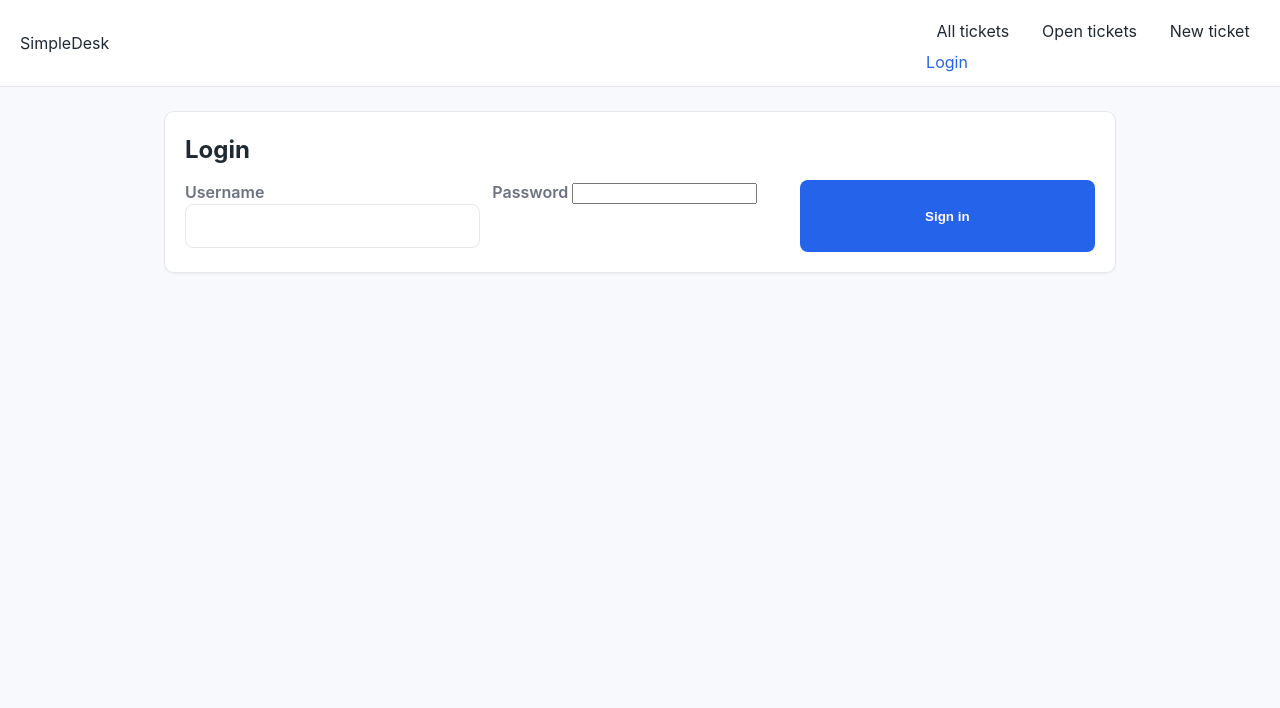
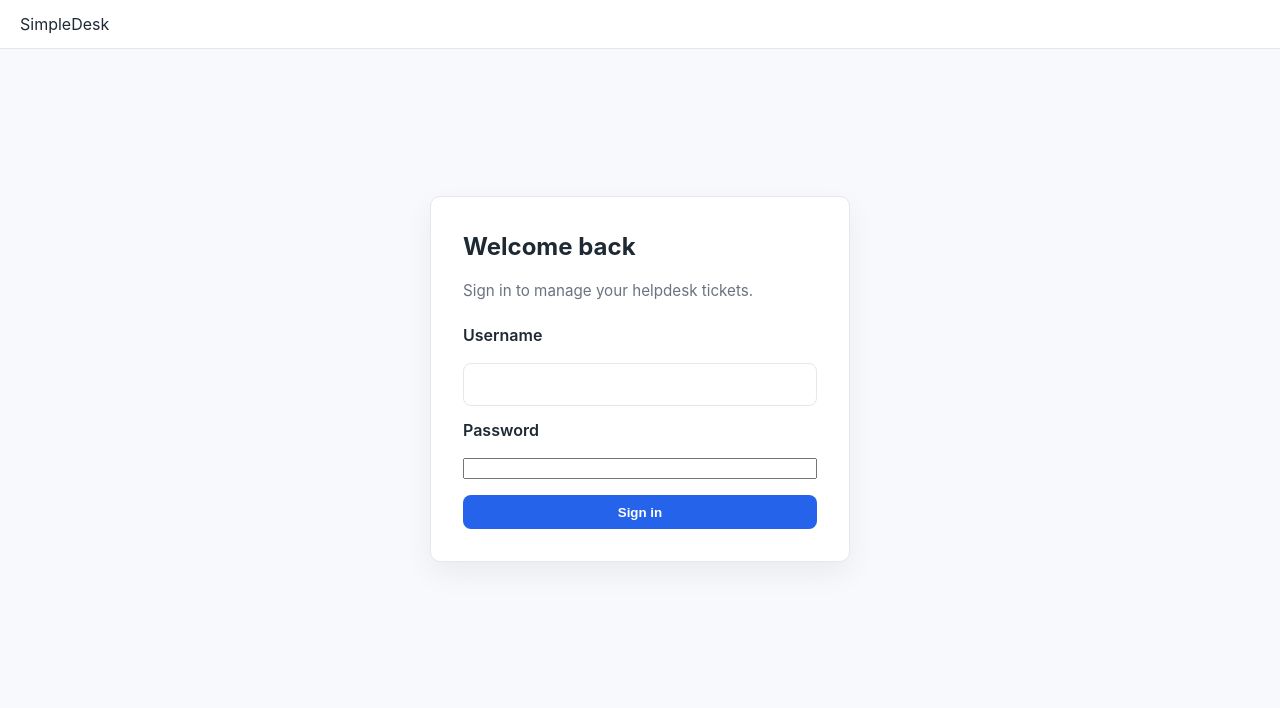
Before and after one commit to MysteryGrove/simpledesk, a Flask app: page /login in a window 1280 px wide. Shown: the top 708 px of the page. Run offline with Flask 3, Linux system fonts and the light colour scheme.

Commit message:
Improve login page layout

```diff
--- a/app/static/css/styles.css
+++ b/app/static/css/styles.css
@@ -43,6 +43,10 @@ a:hover {
   z-index: 10;
 }
 
+.topbar-compact {
+  justify-content: flex-start;
+}
+
 .nav-links {
   display: flex;
   gap: 0.75rem;
@@ -66,6 +70,14 @@ a:hover {
   padding: 1.5rem;
 }
 
+.auth-page {
+  min-height: calc(100vh - 140px);
+  display: flex;
+  align-items: center;
+  justify-content: center;
+  padding: 2.5rem 1.25rem;
+}
+
 h1, h2, h3 {
   margin: 0 0 0.75rem;
 }
@@ -76,6 +88,14 @@ h1, h2, h3 {
   border-radius: 10px;
   padding: 1.25rem;
   box-shadow: 0 1px 2px rgba(0, 0, 0, 0.05);
+}
+
+.auth-card {
+  width: 100%;
+  max-width: 420px;
+  margin: 0 auto;
+  padding: 2rem;
+  box-shadow: 0 12px 30px rgba(0, 0, 0, 0.06);
 }
 
 .table {
@@ -136,6 +156,29 @@ textarea {
 
 textarea {
   min-height: 140px;
+}
+
+.auth-header {
+  margin-bottom: 1.25rem;
+}
+
+.auth-header h1 {
+  margin-bottom: 0.35rem;
+}
+
+.auth-form {
+  display: grid;
+  gap: 0.75rem;
+}
+
+.auth-form label {
+  color: var(--text);
+  font-weight: 600;
+}
+
+.auth-submit {
+  width: 100%;
+  margin-top: 0.25rem;
 }
 
 button,
--- a/app/templates/base.html
+++ b/app/templates/base.html
@@ -7,8 +7,10 @@
   <link rel="stylesheet" href="{{ url_for('static', filename='css/styles.css') }}">
 </head>
 <body>
-  <header class="topbar">
+  {% set is_login = request.endpoint == 'auth.login' %}
+  <header class="topbar{% if is_login %} topbar-compact{% endif %}">
     <div class="brand">SimpleDesk</div>
+    {% if not is_login %}
     <div class="topbar-actions">
       <nav class="nav-links">
         <a href="{{ url_for('tickets.list_tickets') }}">All tickets</a>
@@ -23,9 +25,10 @@
         {% endif %}
       </div>
     </div>
+    {% endif %}
   </header>
 
-  <main class="container">
+  <main class="container{% if is_login %} auth-page{% endif %}">
     {% with messages = get_flashed_messages(with_categories=true) %}
       {% if messages %}
         <div class="flash-container">
--- a/app/templates/login.html
+++ b/app/templates/login.html
@@ -1,18 +1,19 @@
 {% extends 'base.html' %}
 {% block title %}Login - Helpdesk{% endblock %}
 {% block content %}
-<section class="card">
-  <h1>Login</h1>
-  <form method="post" action="{{ url_for('auth.login') }}" class="form-grid">
-    <label>
-      Username
-      <input type="text" name="username" required>
-    </label>
-    <label>
-      Password
-      <input type="password" name="password" required>
-    </label>
-    <button type="submit" class="button primary">Sign in</button>
+<section class="card auth-card">
+  <div class="auth-header">
+    <h1>Welcome back</h1>
+    <p class="muted">Sign in to manage your helpdesk tickets.</p>
+  </div>
+  <form method="post" action="{{ url_for('auth.login') }}" class="auth-form">
+    <label for="username">Username</label>
+    <input id="username" type="text" name="username" required autocomplete="username">
+
+    <label for="password">Password</label>
+    <input id="password" type="password" name="password" required autocomplete="current-password">
+
+    <button type="submit" class="button primary auth-submit">Sign in</button>
   </form>
 </section>
 {% endblock %}
```
